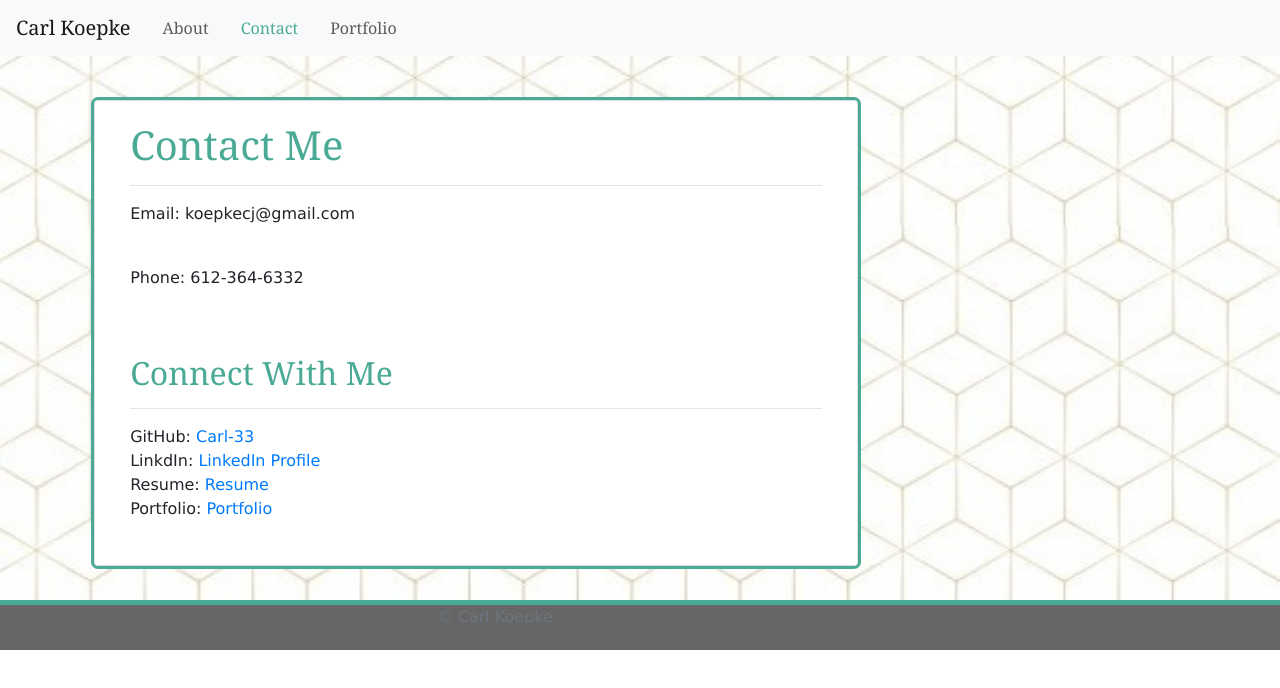
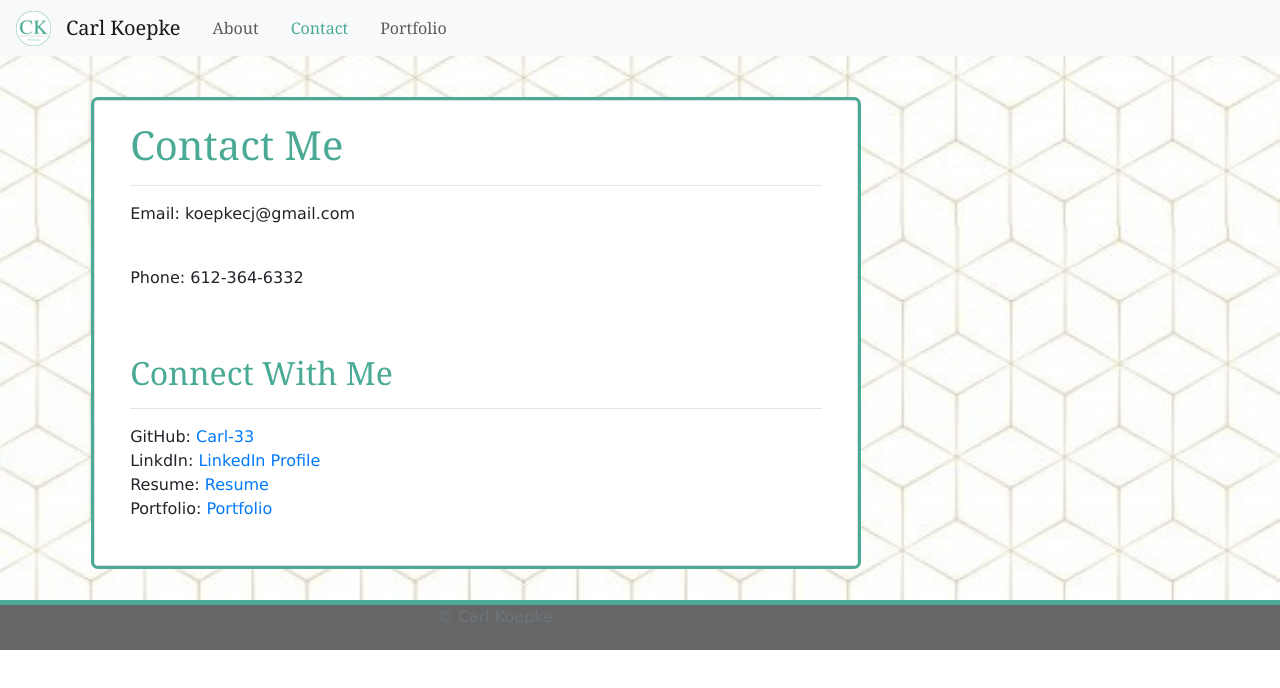
Before and after one commit to Carl-33/Bio-Page-v2, a React (Create React App) app: page /contact in a window 1280 px wide. Shown: the top 688 px of the page. Built offline with nearby package versions, Linux system fonts and the light colour scheme.

Commit message:
added logo to navbar

```diff
--- a/src/components/Navbar/index.js
+++ b/src/components/Navbar/index.js
@@ -1,12 +1,14 @@
 import React from "react";
 import { Link, useLocation } from "react-router-dom";
 import "./style.css";
+import logo from "../../assets/CK-Logo.png"
 
 function Navbar() {
     const location = useLocation();
 
     return (
         <nav className="navbar navbar-expand-lg navbar-light bg-light">
+            <img className="header-image" src={ logo } alt="CK Web Desins Logo"></img>
             <span className="navbar-brand mb-0 h1 "> Carl Koepke </span>
             <button className="navbar-toggler" type="button" data-toggle="collapse" data-target="#navbarText" aria-controls="navbarText" aria-expanded="false" aria-label="Toggle navigation">
                 <span className="navbar-toggler-icon"></span>
--- a/src/components/Navbar/style.css
+++ b/src/components/Navbar/style.css
@@ -1,5 +1,10 @@
 * {
     font-family: Verdana, Geneva, Tahoma, sans-serif;
+}
+
+.header-image {
+    max-width: 50px;
+    padding-right: 15px;
 }
 
 h1 {
```
Also changed, not shown: src/assets/CK-Logo.png (added), 1 other file (tests, documents, lock files or other folders).
